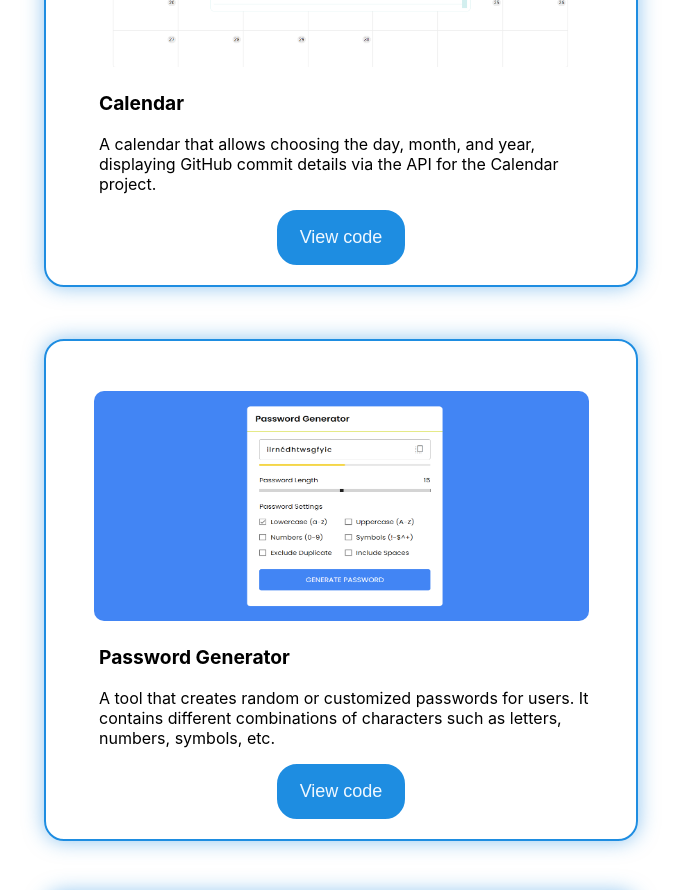
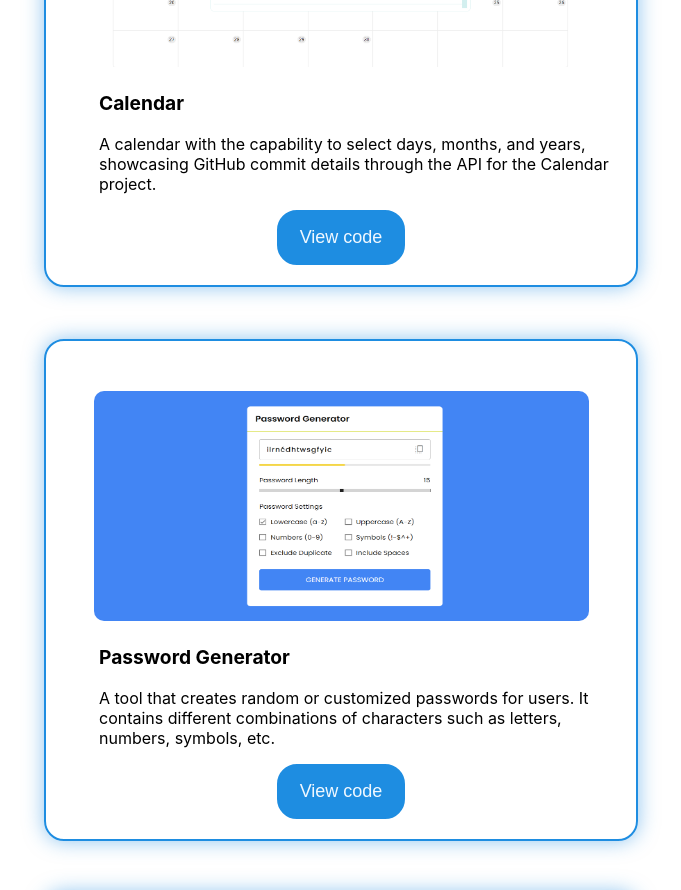
Before and after one commit to Adrijana1308/portfolio, a React (Create React App) app: page / in a window 1280 px wide. Shown: the part 3280-4170 px from the top of the page, without its empty margins (299-980 px from the left). Built offline with nearby package versions, Linux system fonts and the light colour scheme.

Commit message:
Update Projects.js

```diff
--- a/src/components/Projects/Projects.js
+++ b/src/components/Projects/Projects.js
@@ -16,7 +16,7 @@ function Projects() {
       image: project6,
       title: "Calendar",
       description:
-        "A calendar that allows choosing the day, month, and year, displaying GitHub commit details via the API for the Calendar project.",
+        "A calendar with the capability to select days, months, and years, showcasing GitHub commit details through the API for the Calendar project.",
       url: "https://github.com/Adrijana1308/calendar",
     },
     {
```
